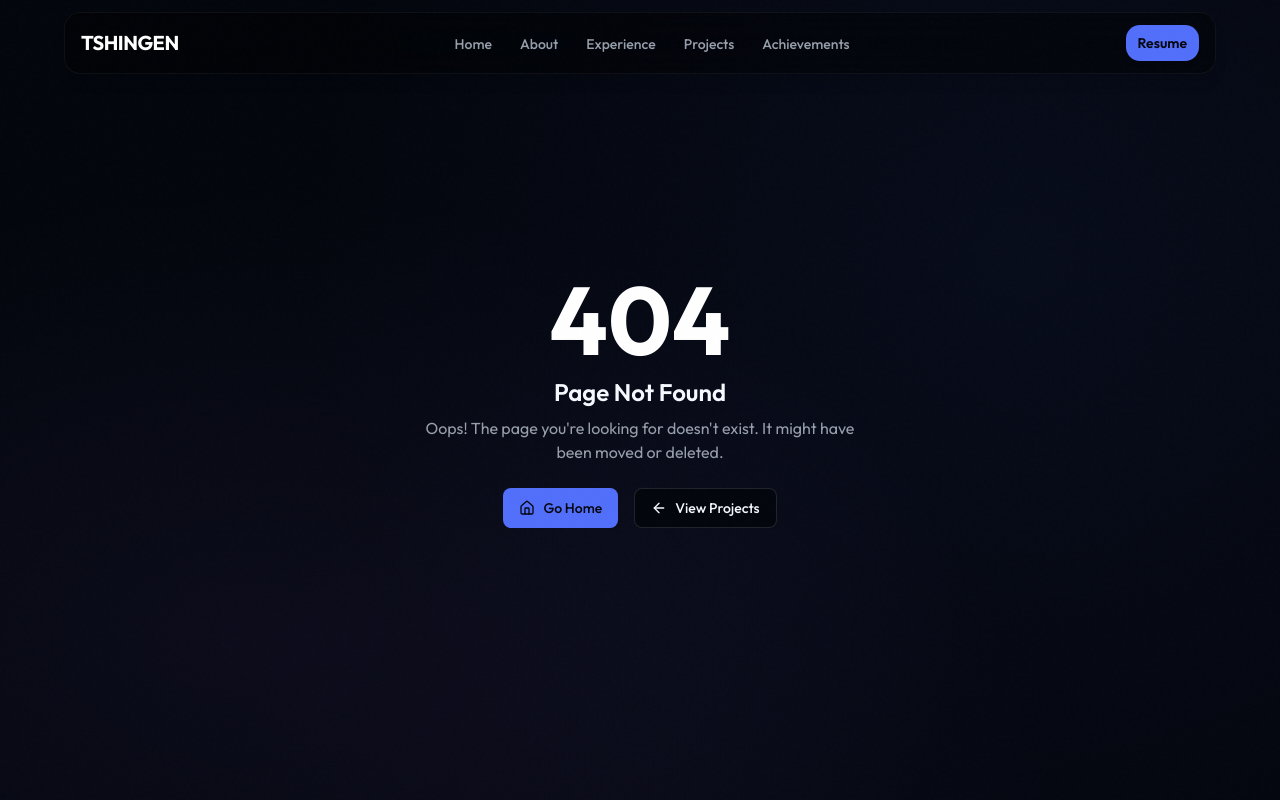
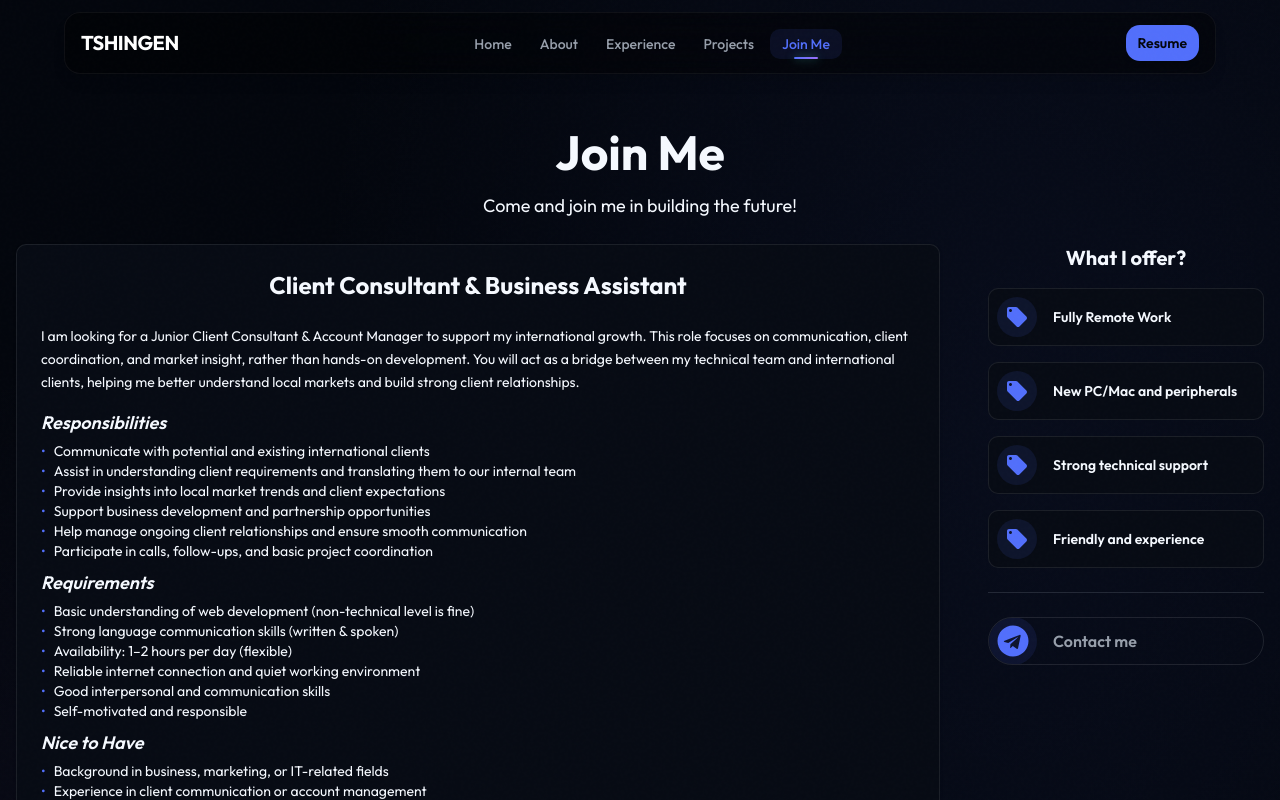
Before and after one commit to tshingen01/tshingen01.github.io, a Next.js app: page /join-me in a window 1280 px wide. Before the commit this address had no page. Shown: the top 800 px of the page. Built offline with nearby package versions, Linux system fonts and the light colour scheme; a web font is replaced by a local one.

Commit message:
Update --7

```diff
--- /dev/null
+++ b/src/app/(routes)/join-me/loading.tsx
@@ -0,0 +1,7 @@
+export default function Loading() {
+  return (
+    <div className="min-h-screen flex items-center justify-center pt-20">
+      <div className="animate-spin rounded-full h-12 w-12 border-4 border-primary border-t-transparent" />
+    </div>
+  );
+}
--- /dev/null
+++ b/src/app/(routes)/join-me/page.tsx
@@ -0,0 +1,16 @@
+import { Metadata } from "next";
+
+import { JoinMe } from "@/components/sections/join-me";
+
+export const metadata: Metadata = {
+  title: "Join Me | Mark Kinsley Rimando",
+  description: "Come and join me in building the future!",
+};
+
+export default function JoinMePage() {
+  return (
+    <div className="pt-20">
+      <JoinMe />
+    </div>
+  );
+}
--- a/src/app/layout.tsx
+++ b/src/app/layout.tsx
@@ -34,7 +34,6 @@ export default function RootLayout({
       className="dark" // 👈 force dark on initial SSR
     >
       <head>
-        <link rel="icon" type="image/png" sizes="32x32" href="/favicon.png" />
         <JsonLd />
       </head>
       <body
--- a/src/app/metadata.ts
+++ b/src/app/metadata.ts
@@ -73,14 +73,12 @@ export const generateMetadata = (): Metadata => {
     },
     icons: {
       icon: [
-        { url: "/favicon.ico" },
         { url: "/icons/favicon-16x16.png", sizes: "16x16", type: "image/png" },
         { url: "/icons/favicon-32x32.png", sizes: "32x32", type: "image/png" },
       ],
       apple: [
         { url: "/apple-icon.png", sizes: "180x180", type: "image/png" },
       ],
-      shortcut: ["/favicon.ico"],
     },
 
     manifest: "/site.webmanifest",
--- a/src/components/home/achievements.tsx
+++ b/src/components/home/achievements.tsx
@@ -20,7 +20,7 @@ const achievements = [
         unoptimized
       />
     ),
-    url: 'https://www.hackerrank.com/certificates/6b8a37041328',
+    url: 'https://www.hackerrank.com/certificates/aa8ed200da02',
     title: "Software Engineer @ HackerRank",
     description:
       "It covers topics like Problem-Solving, SQL, and REST API. I can contribute to building and improving the platform, enhancing user experience, and ensuring the reliability of our services.",
@@ -38,10 +38,46 @@ const achievements = [
         unoptimized
       />
     ),
-    url: 'https://www.hackerrank.com/certificates/7b691f60eed1',
+    url: 'https://www.hackerrank.com/certificates/9a5c52f7b22c',
     title: "Frontend Developer @ HackerRank",
     description:
       "It covers topics like React, CSS, and JavaScript. I can contribute to building and improving the platform, enhancing user experience, and ensuring the reliability of our services.",
+    metric: "2026",
+    color: "rgba(139, 92, 246, 0.15)",
+  },
+  {
+    icon: () => (
+      <Image
+        src="https://raw.githubusercontent.com/marwin1991/profile-technology-icons/refs/heads/main/icons/rust.png"
+        alt="R Language Logo"
+        width={24}
+        height={24}
+        className="object-contain brightness-125"
+        unoptimized
+      />
+    ),
+    url: 'https://www.hackerrank.com/certificates/3aa14f420bb0',
+    title: "R Language Skill @ HackerRank",
+    description:
+      "It includes slightly advanced concepts of the R programming language such as data manipulation, visualization, and statistical modeling, writing efficient and readable code, and working with the R ecosystem.",
+    metric: "2026",
+    color: "rgba(139, 92, 246, 0.15)",
+  },
+  {
+    icon: () => (
+      <Image
+        src="https://raw.githubusercontent.com/marwin1991/profile-technology-icons/refs/heads/main/icons/python.png"
+        alt="Python Logo"
+        width={24}
+        height={24}
+        className="object-contain brightness-125"
+        unoptimized
+      />
+    ),
+    url: 'https://www.hackerrank.com/certificates/81137fffe087',
+    title: "Python Skill @ HackerRank",
+    description:
+      "It covers topics like Python syntax, data structures, and algorithms. I can contribute to building and improving the platform, enhancing user experience, and ensuring the reliability of our services.",
     metric: "2026",
     color: "rgba(139, 92, 246, 0.15)",
   },
@@ -140,6 +176,7 @@ export function Achievements() {
                 />
 
                 <CardContent className="relative text-center z-10 flex flex-col items-center justify-between h-full">
+                  <Link href={achievement.url} target="_blank" rel="noopener noreferrer">
                     <motion.div
                       className="relative mx-auto w-16 h-16 rounded-full flex items-center justify-center mb-5"
                       whileHover={{ scale: 1.1 }}
@@ -149,11 +186,10 @@ export function Achievements() {
                         style={{ background: achievement.color }}
                       />
                         <div className="relative z-10 flex items-center justify-center w-full h-full">
-                      <Link href={achievement.url} target="_blank" rel="noopener noreferrer">
                           <Icon />
-                      </Link>
                         </div>
                     </motion.div>
+                  </Link>
 
                   <div>
                     <h3 className="font-bold text-2xl mb-2">
--- /dev/null
+++ b/src/components/sections/join-me.tsx
@@ -0,0 +1,117 @@
+"use client";
+
+import { motion } from "framer-motion";
+import { ANIMATION_VARIANTS, SITE_CONFIG } from "@/lib/constants";
+import { joinMeItems } from "@/data/join-me-items";
+import { Card, CardContent, CardHeader } from "@/components/ui/card";
+import { FaTelegram } from "react-icons/fa";
+import Image from "next/image";
+import {
+	GradientText
+} from "@/components/animations";
+import { MdLocalOffer } from "react-icons/md";
+
+export function JoinMe() {
+	return (
+		<section className="py-12 px-4">
+			<div className="mx-auto max-w-7xl">
+				<div className="relative mb-6 text-center">
+					<h2 className="text-4xl md:text-5xl font-display font-bold mb-4">
+						Join <GradientText>Me</GradientText>
+					</h2>
+					<p className="text-lg max-w-2xl mx-auto">
+						Come and join me in building the future!
+					</p>
+				</div>
+
+				<motion.div
+					initial="hidden"
+					whileInView="visible"
+					variants={ANIMATION_VARIANTS.fadeUp}
+					transition={{ delay: 0.2 }}
+					className="mb-8"
+				>
+					{joinMeItems.map((item, index) => (
+						<div key={item.title} className="grid md:grid-cols-4 gap-12 items-start">
+							<div className="space-y-6 col-span-3 text-lg leading-relaxed">
+								<motion.div
+									initial="hidden"
+									whileInView="visible"
+									viewport={{ once: true }}
+									variants={ANIMATION_VARIANTS.fadeUp}
+									transition={{ delay: index * 0.1 }}
+								>
+									<Card className="flex flex-col group h-full overflow-hidden hover:shadow-xl transition-all duration-300">
+
+										<CardHeader>
+											<h3 className="text-2xl font-bold text-center group-hover:text-primary transition-colors line-clamp-2">
+												{item.title}
+											</h3>
+										</CardHeader>
+										<CardContent className="flex-grow flex flex-col">
+											<p className="flex-grow mb-4 text-sm leading-relaxed">
+												{item.overview}
+											</p>
+											<div className="space-y-1 mb-4">
+												{item.requirements.map((req, idx) => <div className="mb-2" key={req.items + '_' + idx}>
+													<h4 className="text-lg font-bold italic font font-semibold mb-1">{req.name}</h4>
+													{req.items.map((point, i) => <p key={req.items + '_' + idx + '-' + i} className="text-sm flex items-start">
+														<span className="mr-2 text-primary">•</span>
+														<span className="line-clamp-2">{point}</span>
+													</p>)}
+												</div>)}
+											</div>
+										</CardContent>
+										<div className="relative h-160 overflow-hidden bg-gradient-to-br from-primary/10 via-accent/10 to-primary/10">
+											{item.image && (
+												<Image
+													src={item.image}
+													alt={item.title}
+													fill
+													sizes="(max-width: 768px) 100vw, (max-width: 1200px) 72vw, 48vw"
+													onError={(e) => {
+														console.error(`Failed to load image: ${item.image}`);
+														e.currentTarget.style.display = 'none';
+													}}
+												/>
+											)}
+										</div>
+									</Card>
+								</motion.div>
+							</div>
+							<div className="w-full col-span-1 space-y-4">
+
+								<h2 className="text-xl font-bold text-center">What I offer?</h2>
+								{item.delivers && item.delivers.length > 0 && item.delivers.map((deliver, i) =>
+									<div key={item.title + '_deliver-' + i} className="flex items-center p-2 space-x-4 rounded-lg border bg-card hover:shadow-lg transition-shadow">
+										<div className="p-2 rounded-full bg-primary/10 text-primary">
+											<MdLocalOffer className="h-6 w-6" />
+										</div>
+										<h3 className="text-sm font-semibold">{deliver}</h3>
+									</div>)}
+								<div className="border-b border-muted-foreground/20 my-6" />
+								<motion.a
+									href={SITE_CONFIG.links.telegram}
+									target="_blank"
+									rel="noopener noreferrer"
+									className="relative h-12 rounded-full flex items-center border border-white/10 text-muted-foreground hover:text-primary transition-all duration-300 overflow-hidden group"
+									whileHover={{ scale: 1.05, }}
+									whileTap={{ scale: 0.95 }}
+								>
+									<div
+										className="absolute inset-0 opacity-0 group-hover:opacity-100 transition-opacity duration-300"
+										style={{ background: "rgba(216, 178, 242, 0.2)" }}
+									/>
+									<div className="p-2 mr-4 rounded-full bg-primary/10 text-primary">
+										<FaTelegram className="h-8 w-8 relative z-10" />
+									</div>
+									<h3 className="font-semibold">Contact me</h3>
+								</motion.a>
+							</div>
+						</div>
+					))}
+				</motion.div>
+			</div>
+		</section>
+	);
+}
--- /dev/null
+++ b/src/data/join-me-items.ts
@@ -0,0 +1,66 @@
+export interface Requirement {
+  name: string;
+  items: string[];
+}
+
+export interface JoinMeItem {
+  title: string;
+  overview: string;
+  requirements: Requirement[];
+  image: string;
+  delivers?: string[];
+}
+
+export const joinMeItems: JoinMeItem[] = [
+  {
+    title: "Client Consultant & Business Assistant",
+    overview: "I am looking for a Junior Client Consultant & Account Manager to support my international growth. This role focuses on communication, client coordination, and market insight, rather than hands-on development. You will act as a bridge between my technical team and international clients, helping me better understand local markets and build strong client relationships.",
+    requirements: [
+      {
+        name: "Responsibilities",
+        items: [
+          "Communicate with potential and existing international clients",
+          "Assist in understanding client requirements and translating them to our internal team",
+          "Provide insights into local market trends and client expectations",
+          "Support business development and partnership opportunities",
+          "Help manage ongoing client relationships and ensure smooth communication",
+          "Participate in calls, follow-ups, and basic project coordination"
+        ]
+      },
+      {
+        name: "Requirements",
+        items: [
+          "Basic understanding of web development (non-technical level is fine)",
+          "Strong language communication skills (written & spoken)",
+          "Availability: 1–2 hours per day (flexible)",
+          "Reliable internet connection and quiet working environment",
+          "Good interpersonal and communication skills",
+          "Self-motivated and responsible"
+        ]
+      },
+      {
+        name: "Nice to Have",
+        items: [
+          "Background in business, marketing, or IT-related fields",
+          "Experience in client communication or account management",
+          "Experience working with international teams"
+        ]
+      },
+      {
+        name: "Compensation",
+        items: [
+          "To be discussed during the interview",
+          "Based on experience and level of involvement"
+        ]
+      },
+    ],
+    image: "/images/join-me/broker.png",
+
+    delivers: [
+      "Fully Remote Work",
+      "New PC/Mac and peripherals",
+      "Strong technical support",
+      "Friendly and experience"
+    ]
+  }
+];
--- a/src/data/projects.ts
+++ b/src/data/projects.ts
@@ -153,7 +153,7 @@ export const projects: Project[] = [
     ],
     image: "/images/projects/Trading/trading_1.jpg",
     demoUrl: "https://stocksharp.com/",
-    githubUrl: "https://github.com/tshingen01/portfolio",
+    githubUrl: "https://github.com/tshingen01/market_intel_platform",
     category: "blockchain"
   },
   {
@@ -222,7 +222,7 @@ export const projects: Project[] = [
     ],
     image: "/images/projects/Sprout-HRIS-Payroll/sprout_hris_payroll_1.jpg",
     demoUrl: "https://www.sprout.ph/hris-payroll",
-    githubUrl: "https://github.com/tshingen01/Student-result-analyzer",
+    githubUrl: "https://github.com/tshingen01/student-result-analyzer",
     category: "web"
   },
   {
@@ -257,7 +257,7 @@ export const projects: Project[] = [
     ],
     image: "/images/projects/Sprout-RP/sr_perform_1.jpg",
     demoUrl: "https://www.sprout.ph/recruitment-performance",
-    githubUrl: "https://github.com/tshingen01/Student-result-analyzer",
+    githubUrl: "https://github.com/tshingen01/recruitment",
     category: "web"
   },
   {
@@ -312,7 +312,7 @@ export const projects: Project[] = [
     ],
     image: "/images/projects/Healthcare/healthcare_1.jpg",
     demoUrl: "https://exist.com/healthcare",
-    githubUrl: "https://github.com/tshingen01/healthcare",
+    githubUrl: "https://github.com/tshingen01/emr-healthcare",
     category: "mobile"
   },
   {
--- a/src/lib/constants.ts
+++ b/src/lib/constants.ts
@@ -23,7 +23,7 @@ export const NAV_ITEMS = [
   { label: "About", href: "/about" },
   { label: "Experience", href: "/experience" },
   { label: "Projects", href: "/projects" },
-  { label: "Achievements", href: "/#achievements" }
+  { label: "Join Me", href: "/join-me" }
 ];
 
 export const ANIMATION_VARIANTS = {
```
Also changed, not shown: public/images/join-me/broker.png (added). Lines whose indentation alone changed are shown as unchanged.
